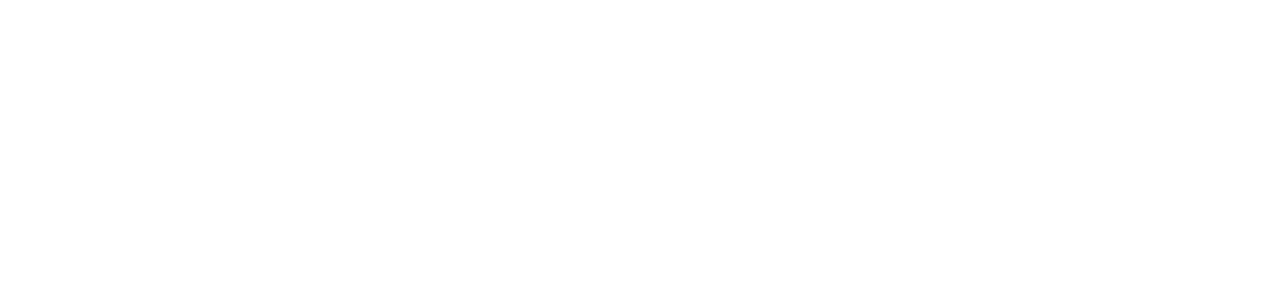
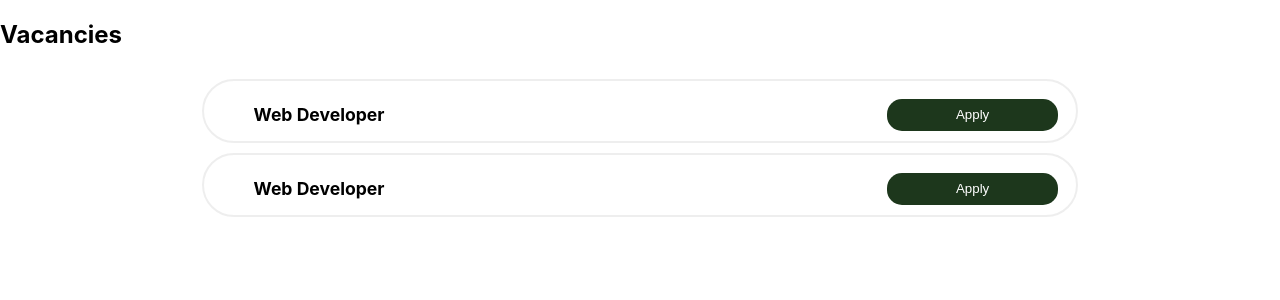
Before and after one commit to Izu99/Jacklup-Solutions, a React (Create React App) app: page /availablevacancies in a window 1280 px wide. Shown: the top 300 px of the page. Built offline with nearby package versions, Linux system fonts and the light colour scheme.

Commit message:
available vacancies

```diff
--- a/src/App.js
+++ b/src/App.js
@@ -11,6 +11,7 @@
 import PageNotFound from "./Components/PageNotFound";
 import EmployeeAdd from "./Components/EmployeeAdd";
 import EmployeeView from "./Components/EmployeeView";
+import AvailableVacancies from "./Components/AvailableVacancies";
 class App extends Component {
 	render() {
 		return (
@@ -20,6 +21,7 @@
 						{/* <Route path='/Login' component={Login} /> */}
 						<Route path='/employeeadd' component={EmployeeAdd} />
 						<Route path='/employeeview' component={EmployeeView} />
+						<Route path='/availablevacancies' component={AvailableVacancies} />
 
 						{/* <Redirect path to='/404' Component={PageNotFound}/> */}
 					</Switch>
--- /dev/null
+++ b/src/Components/AvailableVacancies.js
@@ -0,0 +1,33 @@
+import React, { Component } from "react";
+
+import "../Styles/AvailableVacancies.css";
+
+export default class AvailableVacancies extends Component {
+	render() {
+		return (
+			<div className='availablevacancies'>
+				<h2 className='main-header'>Vacancies</h2>
+
+				<table class='table table-striped'>
+
+					<tr className='users'>
+						<td className='user'>
+							<div className='details'>
+								<h2>Web Developer</h2>
+								<button type='submit'>Apply</button>
+							</div>
+						</td>
+					</tr>
+                    <tr className='users'>
+						<td className='user'>
+							<div className='details'>
+								<h2>Web Developer</h2>
+								<button type='submit'>Apply</button>
+							</div>
+						</td>
+					</tr>
+				</table>
+			</div>
+		);
+	}
+}
--- /dev/null
+++ b/src/Styles/AvailableVacancies.css
@@ -0,0 +1,59 @@
+.availablevacancies {
+	/* text-align: left !important; */
+	/* display: flex; */
+}
+
+.availablevacancies .main-header {
+	/* margin: 5% 12% 0 12%; */
+	/* font-size: 1.8rem; */
+}
+
+.availablevacancies table {
+	/* margin-top: 5%; */
+	width: 70%;
+	border-collapse: separate;
+	border-spacing: 10px;
+	margin-left: 15%;
+}
+
+.availablevacancies table .users {
+
+}
+
+.availablevacancies .users .user {
+	border: 2px solid #a3a3a32f;
+	padding-left: 2%;
+	border-radius: 65px;
+	/* margin-bottom: 2%; */
+}
+
+.availablevacancies table .users .user h2 {
+    font-size: 1.1rem;
+    margin-left: 2rem;
+    margin-top: 1.4rem;
+}
+
+.availablevacancies .users .user .details {
+	/* margin-left: 8%; */
+	display: flex;
+	justify-content: space-between;
+}
+
+
+.availablevacancies .users .user button {
+	margin: 2% 2% 0 0;
+	width: 20%;
+	height: 2rem;
+	border: none;
+	border-radius: 15px;
+	background-color: #1d371c;
+	color: #ffffff;
+}
+
+.availablevacancies .users .user button:hover {
+	background-color: #122511;
+}
+/*
+.availablevacancies .users .user .details p {
+    margin-top: -6%;
+}  */
```
